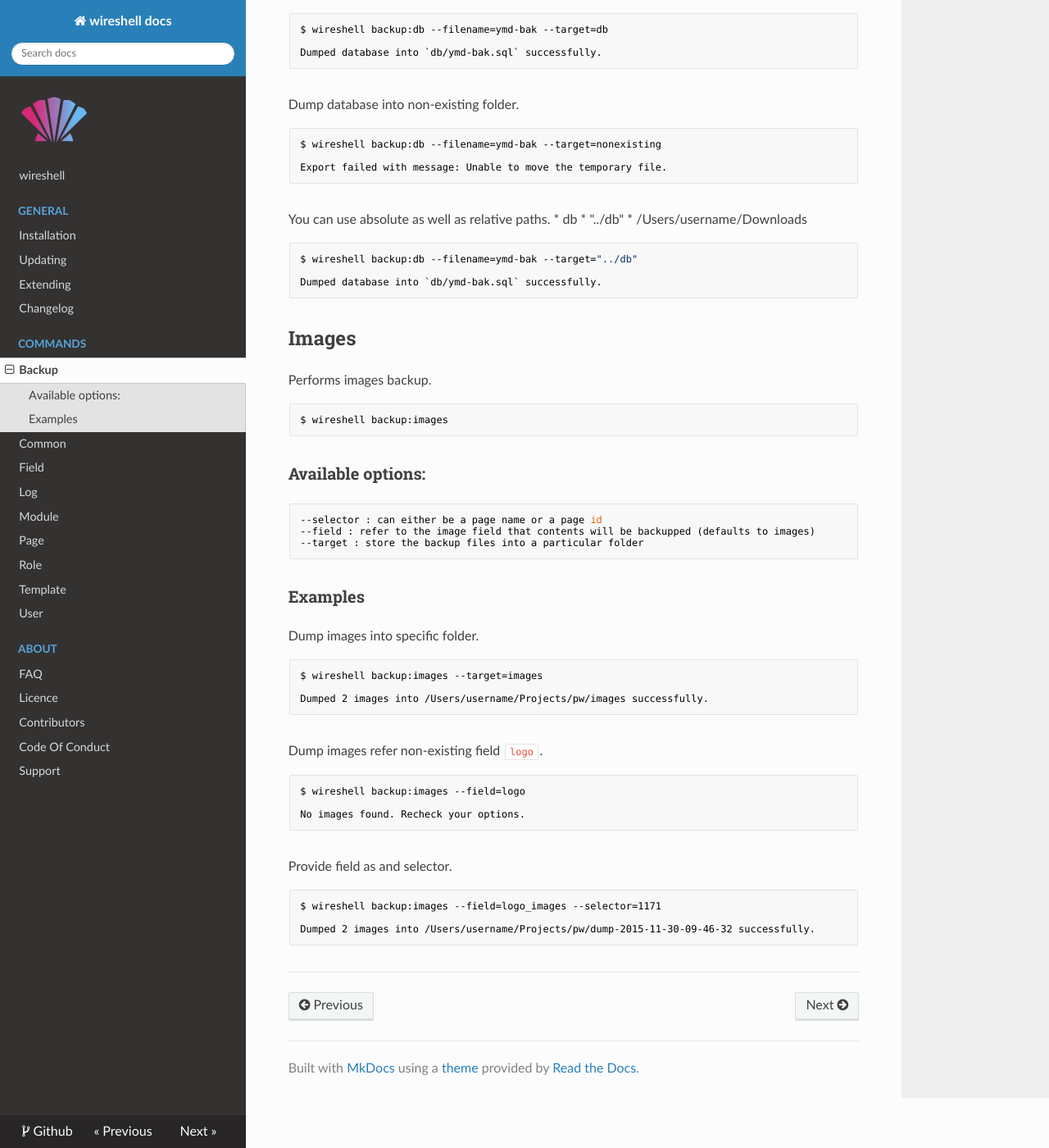
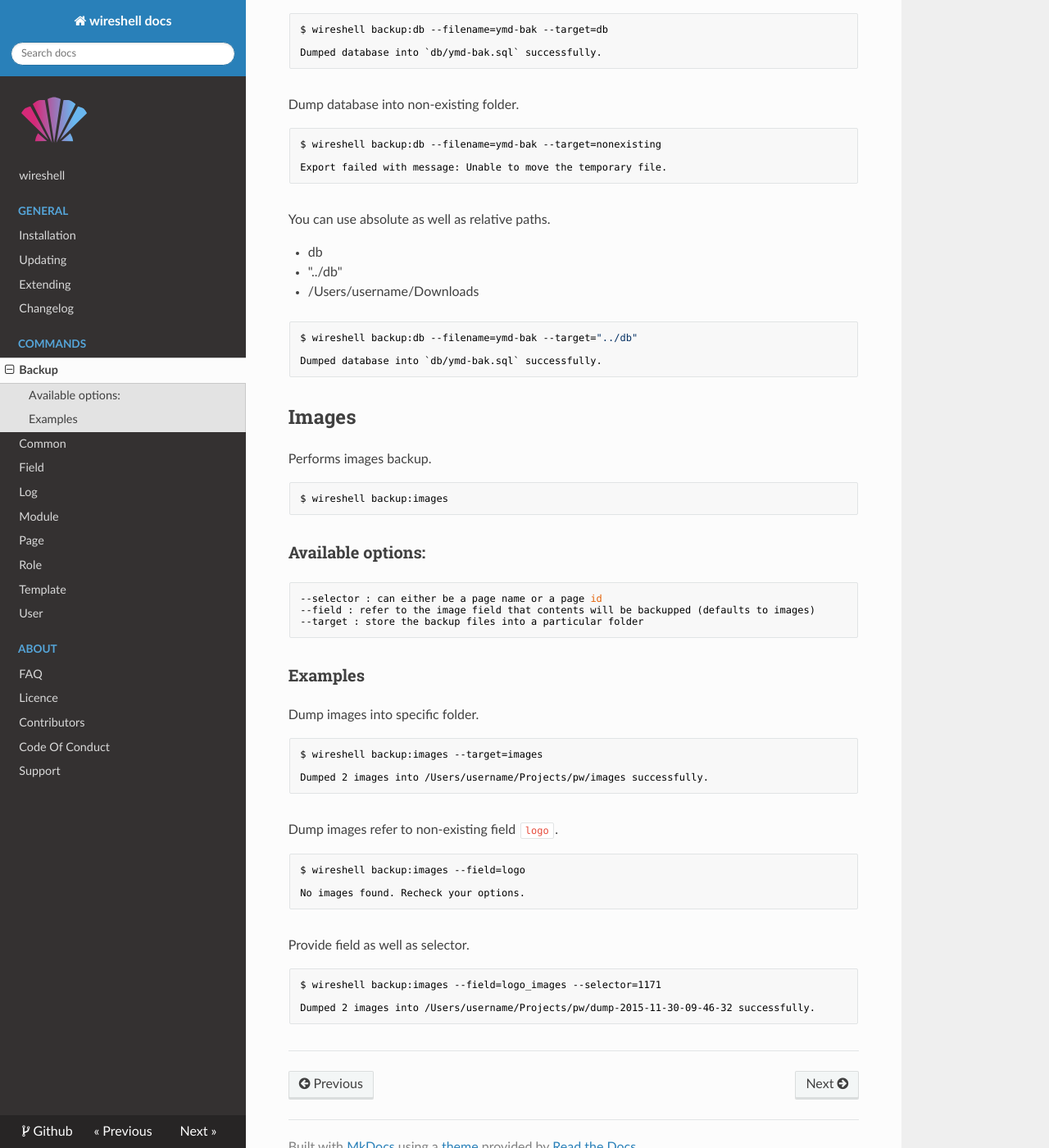
Before and after one commit to wireshell/wireshell, an MkDocs documentation site: the page built from docs/commands/backup.md, in a window 1280 px wide and 1400 px high, scrolled down 599 px. Shown: the whole window at 82% size. Built offline with MkDocs 1.6.1, drawn with Linux system fonts in a browser that asks for light colours; nearby versions of some CDN libraries; old or Windows-style settings are respelled for this version of MkDocs.

Commit message:
documentation updated for backup commands

````diff
--- a/docs/commands/backup.md
+++ b/docs/commands/backup.md
@@ -36,6 +36,7 @@ Export failed with message: Unable to move the temporary file.
 ```
 
 You can use absolute as well as relative paths.
+
 * db
 * "../db"
 * /Users/username/Downloads
@@ -72,7 +73,7 @@ $ wireshell backup:images --target=images
 Dumped 2 images into /Users/username/Projects/pw/images successfully.
 ```
 
-Dump images refer non-existing field `logo`.
+Dump images refer to non-existing field `logo`.
 
 ```sh
 $ wireshell backup:images --field=logo
@@ -80,7 +81,7 @@ $ wireshell backup:images --field=logo
 No images found. Recheck your options.
 ```
 
-Provide field as and selector.
+Provide field as well as selector.
 
 ```sh
 $ wireshell backup:images --field=logo_images --selector=1171
````
